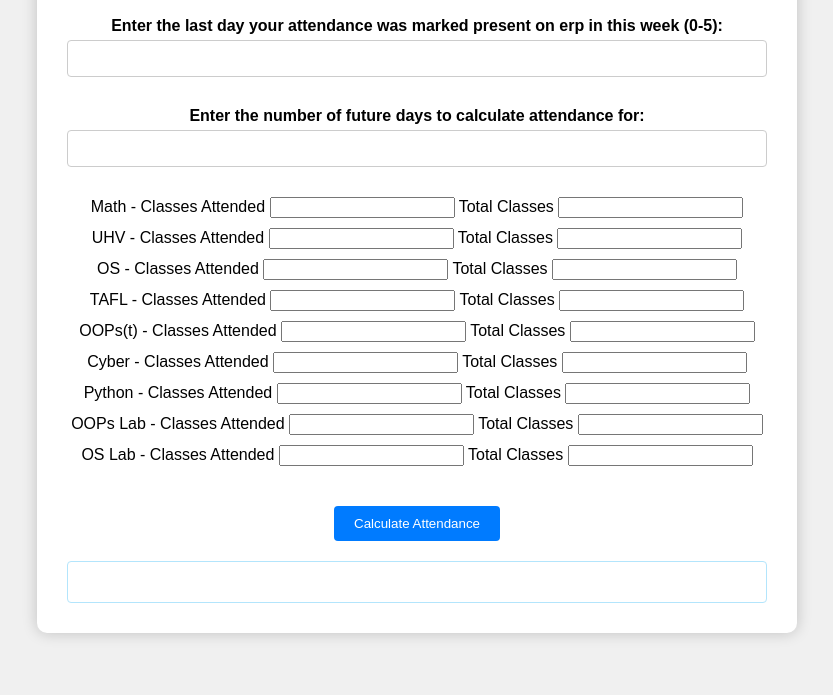
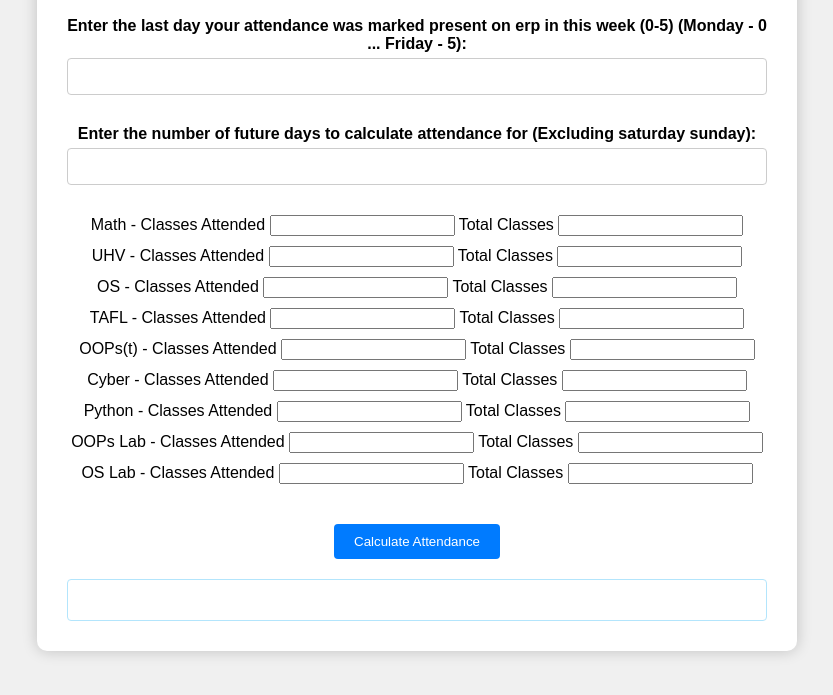
Before and after one commit to divyansh742/attendance-calculator, a plain HTML site: page index.html in a window 1280 px wide. Shown: the part 141-836 px from the top of the page, without its empty margins (223-1056 px from the left). Drawn offline with Linux system fonts and the light colour scheme.

Commit message:
Update index.html

```diff
--- a/index.html
+++ b/index.html
@@ -187,11 +187,12 @@
         <div class="branding">Made by Divyansh Vishwakarma</div>
         <h1>Attendance Calculator</h1>
         <div class="input-section">
-            <label for="days-present">Enter the last day your attendance was marked present on erp in this week (0-5):</label>
+            <label for="days-present">Enter the last day your attendance was marked present on erp in this week (0-5)
+                (Monday - 0 ... Friday - 5):</label>
             <input type="number" id="days-present" min="0" max="5">
         </div>
         <div class="input-section">
-            <label for="days-future">Enter the number of future days to calculate attendance for:</label>
+            <label for="days-future">Enter the number of future days to calculate attendance for (Excluding saturday sunday):</label>
             <input type="number" id="days-future" min="0">
         </div>
         <div class="subject-inputs" id="subject-inputs"></div>
```
